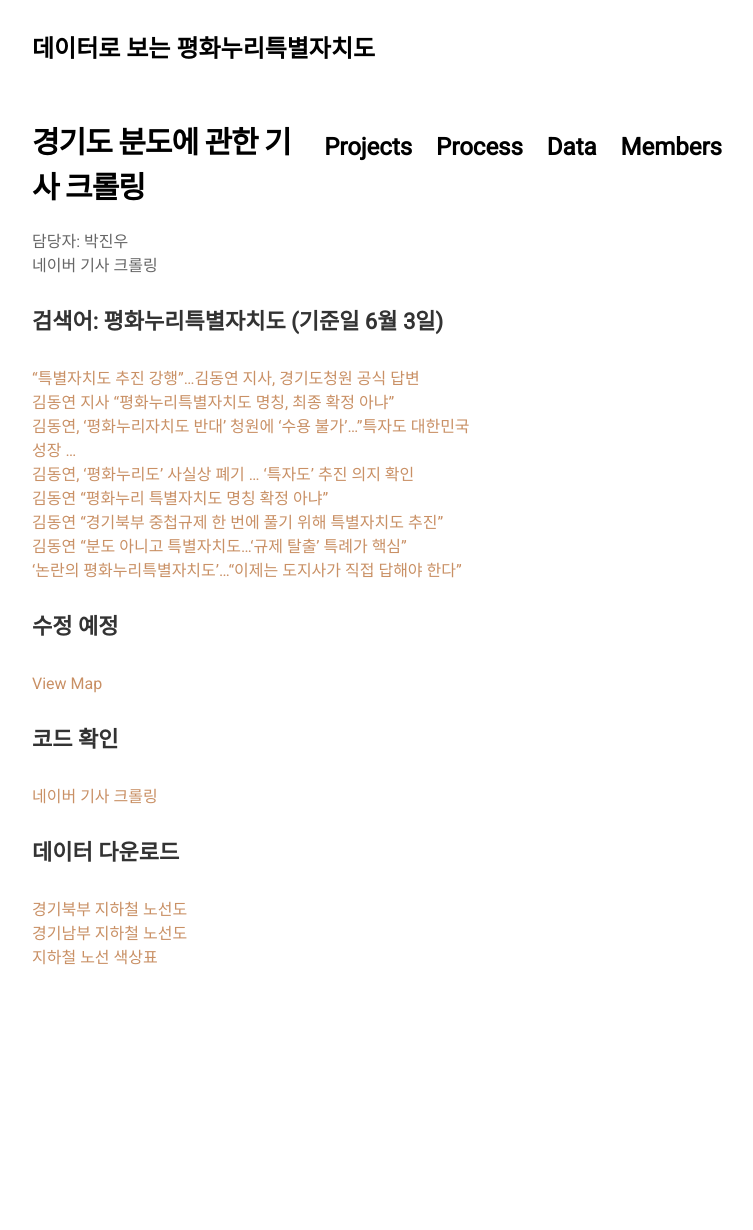
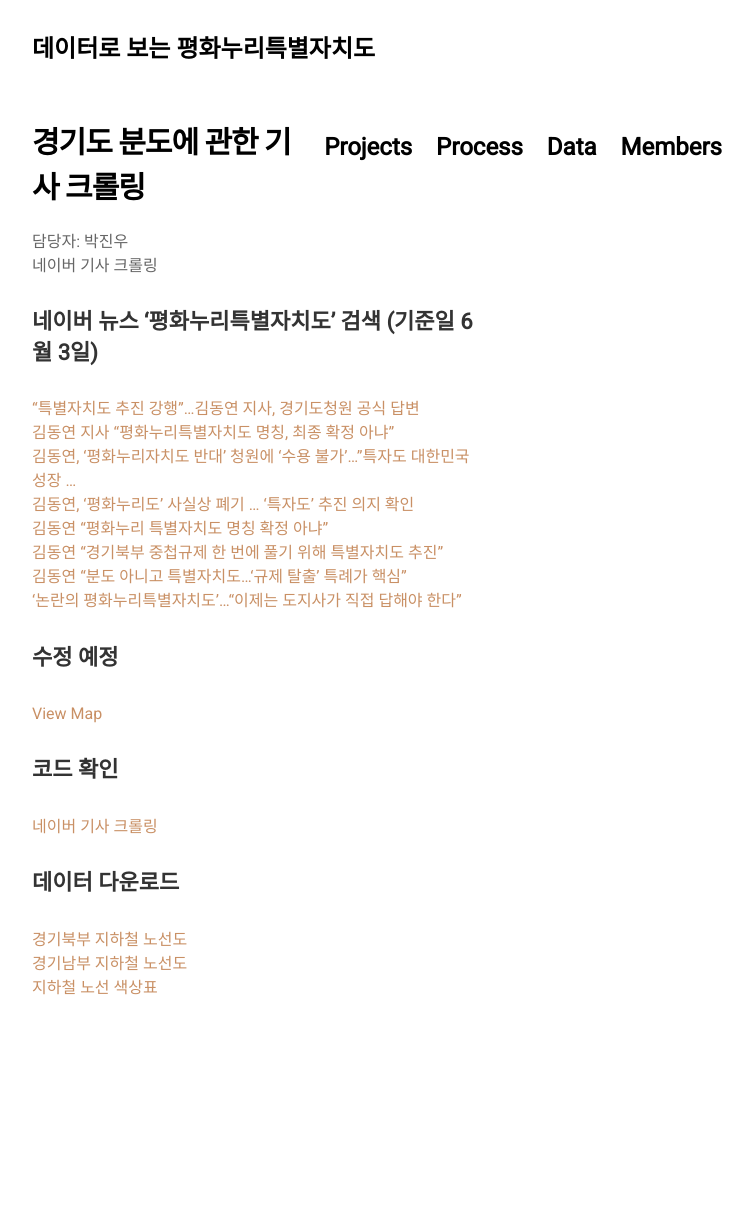
Before and after one commit to jinuew/SICM2002-6, a Jekyll site: the page built from projects/proj-5.md, in a window 1280 px wide. Shown: the whole page, without its empty margins (263-1016 px from the left). Built offline with Jekyll 4.4.1, drawn with Linux system fonts in a browser that asks for light colours; nearby versions of some CDN libraries; our own code applies the rules of GitHub Pages for plain Markdown files; before the commit the page ends 1200 px from its top, so only the background shows below that.

Commit message:
Update proj-5.md

```diff
--- a/projects/proj-5.md
+++ b/projects/proj-5.md
@@ -3,7 +3,7 @@
 담당자: 박진우<br>
 네이버 기사 크롤링<br>
 
-#### 검색어: 평화누리특별자치도 (기준일 6월 3일)
+#### 네이버 뉴스 '평화누리특별자치도' 검색 (기준일 6월 3일)
 [“특별자치도 추진 강행”…김동연 지사, 경기도청원 공식 답변](https://www.news1.kr/articles/5434859)<br>
 [김동연 지사 "평화누리특별자치도 명칭, 최종 확정 아냐"](https://www.newsis.com/view/?id=NISX20240529_0002753802&cID=14001&pID=14000)<br>
 [김동연, '평화누리자치도 반대' 청원에 '수용 불가'…"특자도 대한민국 성장 ...](http://news.tf.co.kr/read/national/2103361.htm)<br>
```
